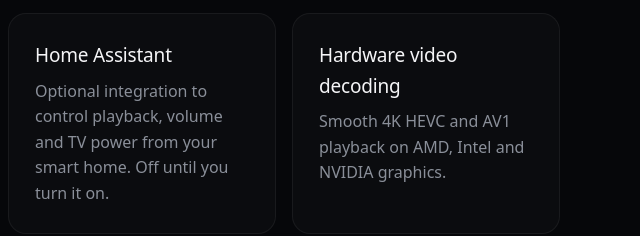
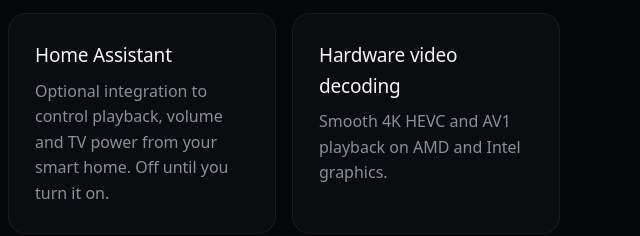
Before and after one commit to bigfootos/website, a plain HTML site: page site/index.html in a window 1280 px wide. Shown: the part 1816-2052 px from the top of the page, 640-1280 px from the left. Drawn offline with Linux system fonts and the light colour scheme.

Commit message:
chore: drop NVIDIA from hardware decoding blurb

```diff
--- a/site/index.html
+++ b/site/index.html
@@ -85,7 +85,7 @@
           </li>
           <li class="card">
             <h3>Hardware video decoding</h3>
-            <p>Smooth 4K HEVC and AV1 playback on AMD, Intel and NVIDIA graphics.</p>
+            <p>Smooth 4K HEVC and AV1 playback on AMD and Intel graphics.</p>
           </li>
         </ul>
 
```
